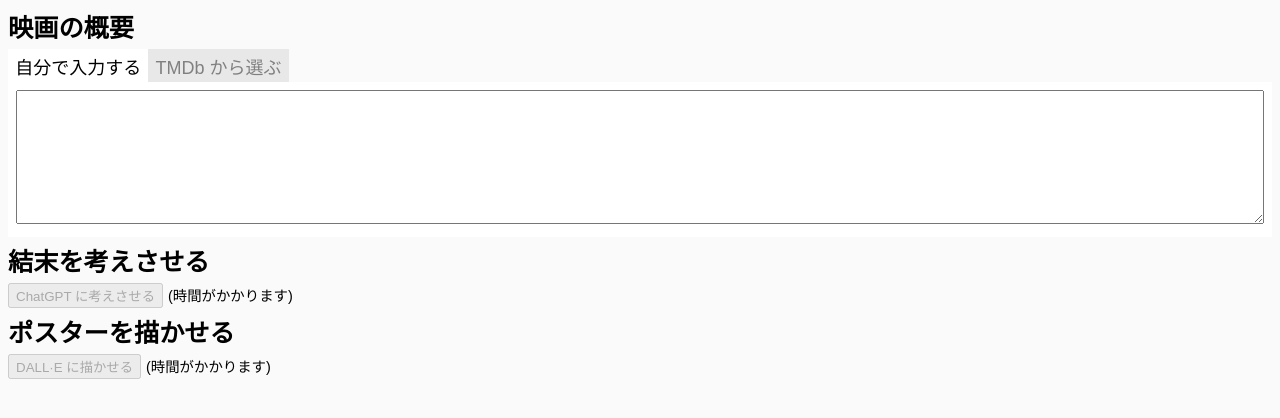
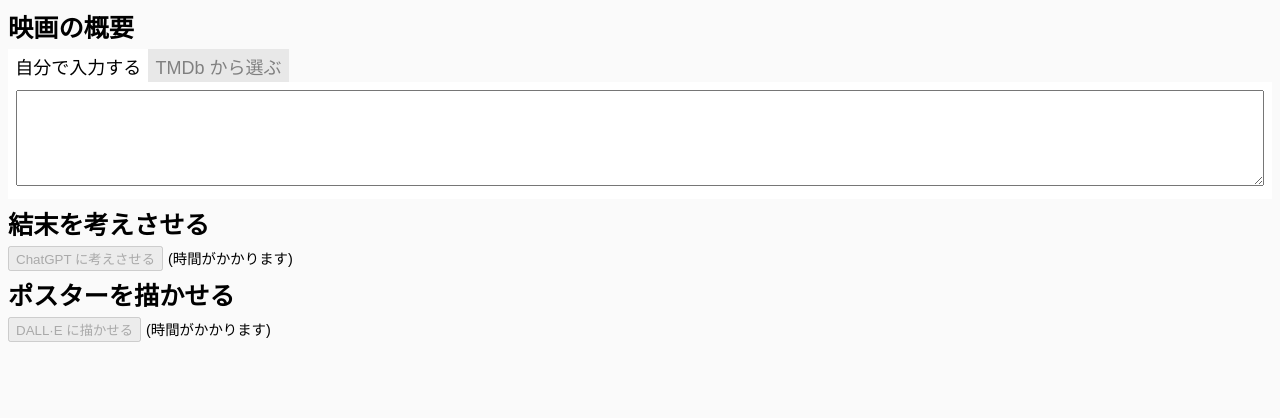
Before and after one commit to satamame/movie_chat, a Django app: page /idea/ in a window 1280 px wide. Shown: the part 44-462 px from the top of the page. Run offline with Django 4.2, Linux system fonts and the light colour scheme.

Commit message:
textarea height adjusted.

```diff
--- a/idea/forms.py
+++ b/idea/forms.py
@@ -23,7 +23,10 @@ class IdeaForm(forms.Form):
     tmdb_sel = forms.IntegerField(required=False)
 
     # # ChatGPT に読ませる映画のプロット (自分で入力する場合)
-    mov_plot = forms.CharField(widget=forms.Textarea, required=False)
+    mov_plot = forms.CharField(
+        widget=forms.Textarea(attrs={'rows': '6'}),
+        required=False,
+    )
     # # ChatGPT に結末を考えさせるプロンプト
     # prmp4ending = forms.CharField()
     # # ChatGPT に DALL-E へのプロンプトを考えさせるプロンプト
--- a/idea/static/idea/idea.css
+++ b/idea/static/idea/idea.css
@@ -21,7 +21,6 @@ input.tab-switch {
 
 textarea {
   width: 100%;
-  height: 10em;
   resize: vertical;
 }
 
```
